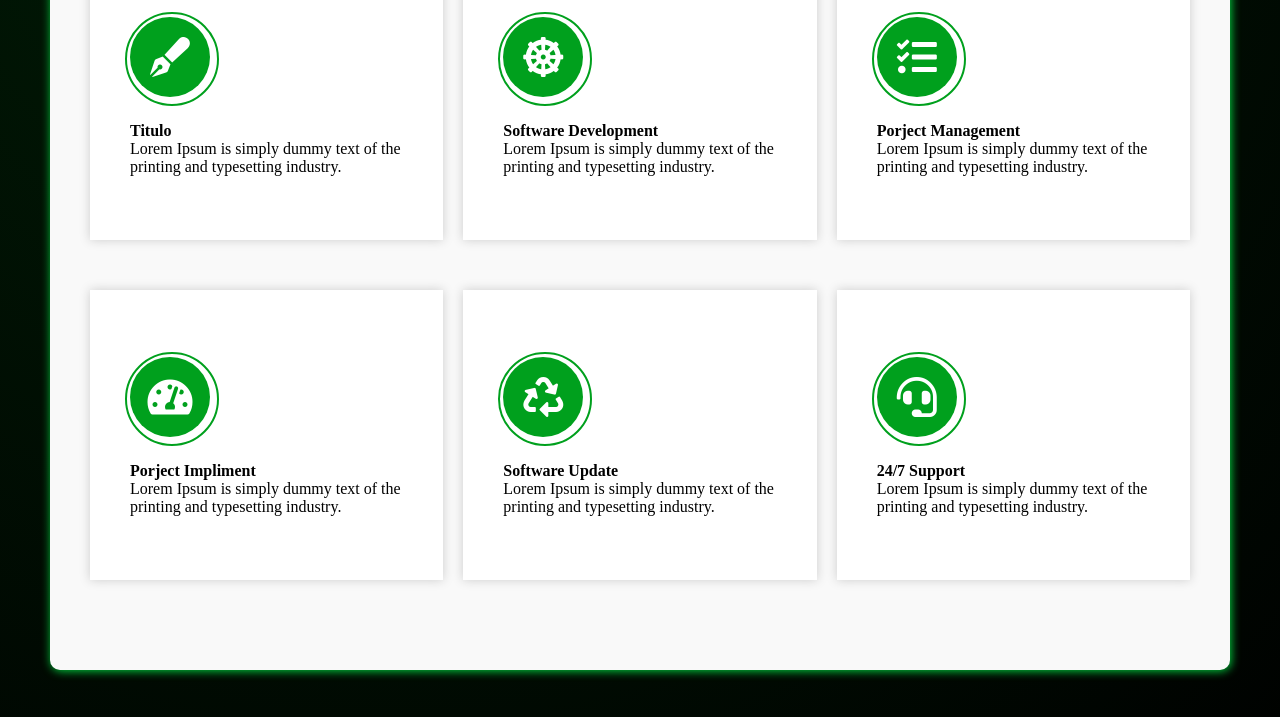
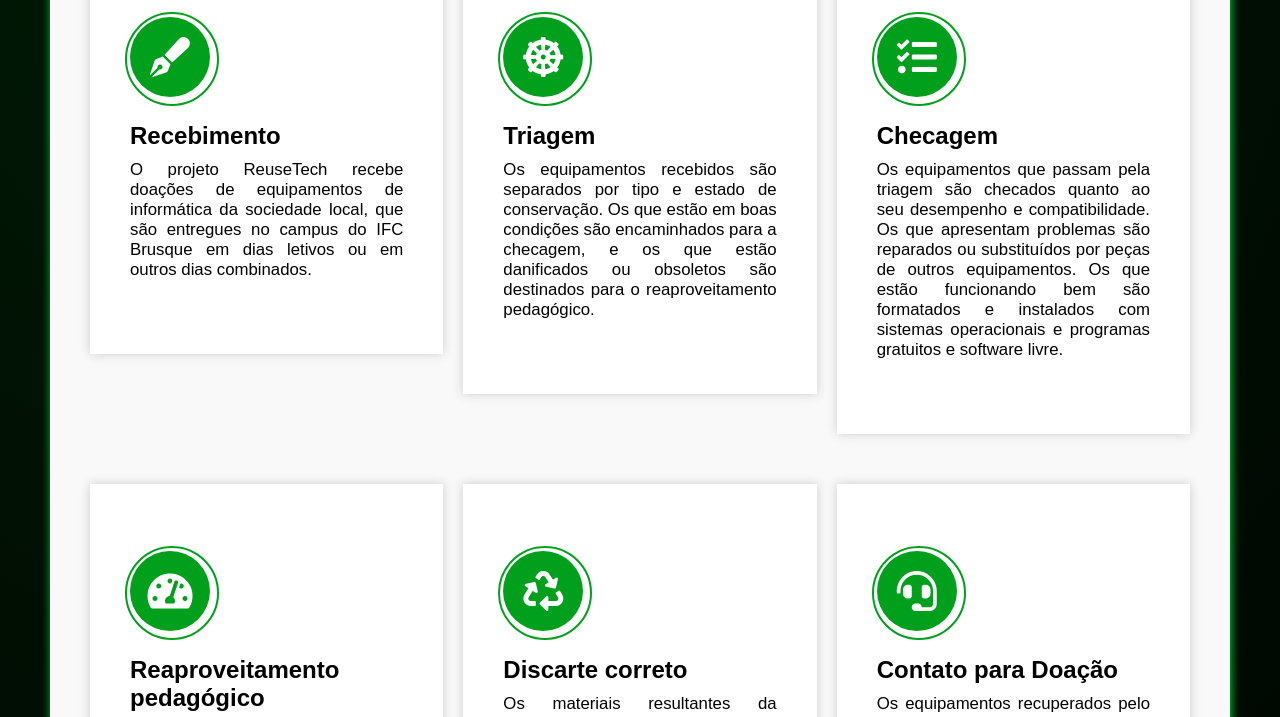
Before and after one commit to ReuseTech-ifc/reusetech-site-ifc, a plain HTML site: page doacao.html in a window 1280 px wide. Shown: the part 470-1187 px from the top of the page. Drawn offline with Linux system fonts and the light colour scheme.

Commit message:
Alteração nos textos

```diff
--- a/doacao.css
+++ b/doacao.css
@@ -186,12 +186,16 @@ ul {
 }
 
 .we-offer-area .item h4 {
+  font-family: Arial, Helvetica, sans-serif;
+  font-size: 1.5em;
   font-weight: 600;
-  text-transform: capitalize;
 }
 
 .we-offer-area .item p {
-  margin: 0;
+  font-family: sans-serif;
+  font-size: 1.05em;
+  margin: 10px 0px;
+  text-align: justify;
 }
 
 .we-offer-area .item i,
--- a/doacao.html
+++ b/doacao.html
@@ -37,9 +37,9 @@
                 <div class="col-md-4 col-sm-6 equal-height">
                 <div class="item">
                     <i class="fas fa-pen-fancy"></i>
-                    <h4>titulo</h4>
+                    <h4>Recebimento</h4>
                     <p>
-                    Lorem Ipsum is simply dummy text of the printing and typesetting industry.
+                        O projeto ReuseTech recebe doações de equipamentos de informática da sociedade local, que são entregues no campus do IFC Brusque em dias letivos ou em outros dias combinados.
                     </p>
                 </div>
                 </div>
@@ -49,9 +49,9 @@
                 <div class="col-md-4 col-sm-6 equal-height">
                 <div class="item">
                     <i class="fas fa-dharmachakra"></i>
-                    <h4>Software Development</h4>
+                    <h4>Triagem</h4>
                     <p>
-                    Lorem Ipsum is simply dummy text of the printing and typesetting industry.
+                        Os equipamentos recebidos são separados por tipo e estado de conservação. Os que estão em boas condições são encaminhados para a checagem, e os que estão danificados ou obsoletos são destinados para o reaproveitamento pedagógico.
                     </p>
                 </div>
                 </div>
@@ -61,9 +61,9 @@
                 <div class="col-md-4 col-sm-6 equal-height">
                 <div class="item">
                     <i class="fas fa-tasks"></i>
-                    <h4>Porject Management</h4>
+                    <h4>Checagem</h4>
                     <p>
-                    Lorem Ipsum is simply dummy text of the printing and typesetting industry.
+                        Os equipamentos que passam pela triagem são checados quanto ao seu desempenho e compatibilidade. Os que apresentam problemas são reparados ou substituídos por peças de outros equipamentos. Os que estão funcionando bem são formatados e instalados com sistemas operacionais e programas gratuitos e software livre.
                     </p>
                 </div>
                 </div>
@@ -73,11 +73,11 @@
                 <div class="col-md-4 col-sm-6 equal-height">
                 <div class="item">
                     <i class="fas fa-tachometer-alt"></i>
-                    <h4>Porject Impliment</h4>
+                    <h4>Reaproveitamento pedagógico</h4>
                     <p>
-                    Lorem Ipsum is simply dummy text of the printing and typesetting industry.
+                        Os equipamentos que não passam pela triagem são verificados quanto ao seu funcionamento. Os que ainda podem ser aproveitados são usados em aulas e atividades no campus, como oficinas de montagem e manutenção e introdução ao Arduino. Os que não têm mais utilidade são desmontados e separados por material.
                     </p>
-                </div>
+                    </div>
                 </div>
                 <!-- End Single Item -->
 
@@ -85,9 +85,9 @@
                 <div class="col-md-4 col-sm-6 equal-height">
                 <div class="item">
                     <i class="fas fa-recycle"></i>
-                    <h4>Software Update</h4>
+                    <h4>Discarte correto</h4>
                     <p>
-                    Lorem Ipsum is simply dummy text of the printing and typesetting industry.
+                        Os materiais resultantes da desmontagem dos equipamentos são encaminhados para o descarte correto, seguindo as normas ambientais. Os materiais recicláveis são doados para cooperativas ou empresas especializadas, e os materiais perigosos são entregues para órgãos competentes.
                     </p>
                 </div>
                 </div>
@@ -97,9 +97,9 @@
                 <div class="col-md-4 col-sm-6 equal-height">
                 <div class="item">
                     <i class="fas fa-headset"></i>
-                    <h4>24/7 Support</h4>
+                    <h4>Contato para Doação</h4>
                     <p>
-                    Lorem Ipsum is simply dummy text of the printing and typesetting industry.
+                        Os equipamentos recuperados pelo projeto são doados para estudantes e organizações que não possam pagar por eles. O contato para a doação é feito através do site do projeto, do e-mail reusetech.ofc@gmail ou do telefone (47) 3351-9700.
                     </p>
                 </div>
                 </div>
```
Also changed, not shown: participantes.html (+2 -2 lines).
